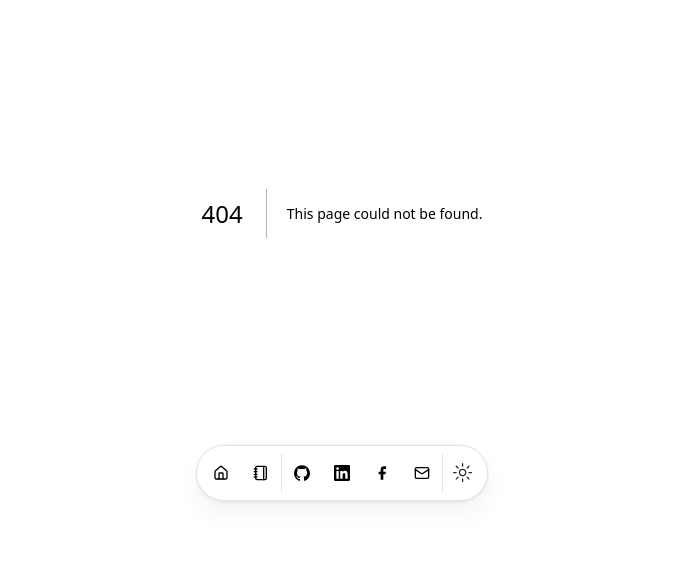
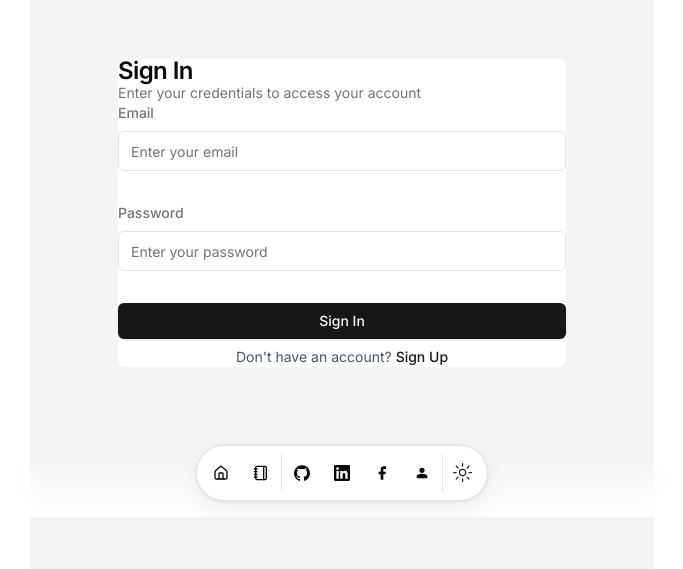
Before and after one commit to dat-j/project-FE, a Next.js app: page /signin in a window 1280 px wide. Before the commit this address had no page. Shown: the part 283-852 px from the top of the page, without its empty margins (298-981 px from the left). Built offline with nearby package versions, Linux system fonts and the light colour scheme.

Commit message:
feat: signin, signup component

```diff
--- a/package.json
+++ b/package.json
@@ -9,8 +9,10 @@
     "lint": "next lint"
   },
   "dependencies": {
+    "@hookform/resolvers": "^3.9.0",
     "@radix-ui/react-avatar": "^1.0.4",
     "@radix-ui/react-icons": "^1.3.0",
+    "@radix-ui/react-label": "^2.1.0",
     "@radix-ui/react-separator": "^1.1.0",
     "@radix-ui/react-slot": "^1.0.2",
     "@radix-ui/react-tooltip": "^1.0.7",
@@ -24,6 +26,7 @@
     "next-themes": "^0.3.0",
     "react": "^18",
     "react-dom": "^18",
+    "react-hook-form": "^7.53.0",
     "react-markdown": "^9.0.1",
     "rehype-pretty-code": "^0.13.2",
     "rehype-stringify": "^10.0.0",
@@ -32,7 +35,8 @@
     "shiki": "^1.7.0",
     "tailwind-merge": "^2.3.0",
     "tailwindcss-animate": "^1.0.7",
-    "unified": "^11.0.4"
+    "unified": "^11.0.4",
+    "zod": "^3.23.8"
   },
   "devDependencies": {
     "@tailwindcss/typography": "^0.5.13",
--- /dev/null
+++ b/src/app/me/page.tsx
@@ -0,0 +1,9 @@
+import React from 'react'
+
+const page = () => {
+  return (
+    <div>me</div>
+  )
+}
+
+export default page
--- /dev/null
+++ b/src/app/signin/page.tsx
@@ -0,0 +1,98 @@
+'use client'
+
+import { useState } from 'react'
+import { useRouter } from 'next/navigation'
+import Link from 'next/link'
+import { zodResolver } from '@hookform/resolvers/zod'
+import { useForm } from 'react-hook-form'
+import * as z from 'zod'
+import { Button } from '@/components/ui/button'
+import { Card, CardContent, CardDescription, CardFooter, CardHeader, CardTitle } from '@/components/ui/card'
+import { Input } from '@/components/ui/input'
+import { Form, FormControl, FormField, FormItem, FormLabel, FormMessage } from '@/components/ui/form'
+
+const formSchema = z.object({
+  email: z.string().email({
+    message: 'Please enter a valid email address.',
+  }),
+  password: z.string().min(8, {
+    message: 'Password must be at least 8 characters long.',
+  }),
+})
+
+export default function SignIn() {
+  const router = useRouter()
+  const [isLoading, setIsLoading] = useState(false)
+
+  const form = useForm<z.infer<typeof formSchema>>({
+    resolver: zodResolver(formSchema),
+    defaultValues: {
+      email: '',
+      password: '',
+    },
+  })
+
+  function onSubmit(values: z.infer<typeof formSchema>) {
+    setIsLoading(true)
+    // Here you would typically send a request to your authentication API
+    console.log(values)
+    setTimeout(() => {
+      setIsLoading(false)
+      router.push('/dashboard') // Redirect to dashboard after successful sign-in
+    }, 3000)
+  }
+
+  return (
+    <div className="flex items-center justify-center min-h-screen bg-gray-100">
+      <Card className="w-full max-w-md">
+        <CardHeader>
+          <CardTitle>Sign In</CardTitle>
+          <CardDescription>Enter your credentials to access your account</CardDescription>
+        </CardHeader>
+        <CardContent>
+          <Form {...form}>
+            <form onSubmit={form.handleSubmit(onSubmit)} className="space-y-8">
+              <FormField
+                control={form.control}
+                name="email"
+                render={({ field }) => (
+                  <FormItem>
+                    <FormLabel>Email</FormLabel>
+                    <FormControl>
+                      <Input placeholder="Enter your email" {...field} />
+                    </FormControl>
+                    <FormMessage />
+                  </FormItem>
+                )}
+              />
+              <FormField
+                control={form.control}
+                name="password"
+                render={({ field }) => (
+                  <FormItem>
+                    <FormLabel>Password</FormLabel>
+                    <FormControl>
+                      <Input type="password" placeholder="Enter your password" {...field} />
+                    </FormControl>
+                    <FormMessage />
+                  </FormItem>
+                )}
+              />
+              <Button type="submit" className="w-full" disabled={isLoading}>
+                {isLoading ? 'Signing In...' : 'Sign In'}
+              </Button>
+            </form>
+          </Form>
+        </CardContent>
+        <CardFooter className="flex justify-center">
+          <p className="text-sm text-gray-600">
+            Don't have an account?{' '}
+            <Link href="/signup" className="font-medium text-primary hover:underline">
+              Sign Up
+            </Link>
+          </p>
+        </CardFooter>
+      </Card>
+    </div>
+  )
+}
--- a/src/components/icons.tsx
+++ b/src/components/icons.tsx
@@ -113,6 +113,11 @@
       ></path>
     </svg>
   ),
+  person: (props: IconProps) => (
+    <svg xmlns="http://www.w3.org/2000/svg" width={64} height={64} viewBox="0 0 24 24" {...props}>
+	<path fill="currentColor" d="M12 12q-1.65 0-2.825-1.175T8 8t1.175-2.825T12 4t2.825 1.175T16 8t-1.175 2.825T12 12m-8 8v-2.8q0-.85.438-1.562T5.6 14.55q1.55-.775 3.15-1.162T12 13t3.25.388t3.15 1.162q.725.375 1.163 1.088T20 17.2V20z"></path>
+</svg>
+  ),
   notion: (props: IconProps) => (
     <svg
       width="100"
@@ -134,6 +139,7 @@
       />
     </svg>
   ),
+
   openai: (props: IconProps) => (
     <svg role="img" viewBox="0 0 24 24" {...props}>
       <path d="M22.2819 9.8211a5.9847 5.9847 0 0 0-.5157-4.9108 6.0462 6.0462 0 0 0-6.5098-2.9A6.0651 6.0651 0 0 0 4.9807 4.1818a5.9847 5.9847 0 0 0-3.9977 2.9 6.0462 6.0462 0 0 0 .7427 7.0966 5.98 5.98 0 0 0 .511 4.9107 6.051 6.051 0 0 0 6.5146 2.9001A5.9847 5.9847 0 0 0 13.2599 24a6.0557 6.0557 0 0 0 5.7718-4.2058 5.9894 5.9894 0 0 0 3.9977-2.9001 6.0557 6.0557 0 0 0-.7475-7.0729zm-9.022 12.6081a4.4755 4.4755 0 0 1-2.8764-1.0408l.1419-.0804 4.7783-2.7582a.7948.7948 0 0 0 .3927-.6813v-6.7369l2.02 1.1686a.071.071 0 0 1 .038.052v5.5826a4.504 4.504 0 0 1-4.4945 4.4944zm-9.6607-4.1254a4.4708 4.4708 0 0 1-.5346-3.0137l.142.0852 4.783 2.7582a.7712.7712 0 0 0 .7806 0l5.8428-3.3685v2.3324a.0804.0804 0 0 1-.0332.0615L9.74 19.9502a4.4992 4.4992 0 0 1-6.1408-1.6464zM2.3408 7.8956a4.485 4.485 0 0 1 2.3655-1.9728V11.6a.7664.7664 0 0 0 .3879.6765l5.8144 3.3543-2.0201 1.1685a.0757.0757 0 0 1-.071 0l-4.8303-2.7865A4.504 4.504 0 0 1 2.3408 7.872zm16.5963 3.8558L13.1038 8.364 15.1192 7.2a.0757.0757 0 0 1 .071 0l4.8303 2.7913a4.4944 4.4944 0 0 1-.6765 8.1042v-5.6772a.79.79 0 0 0-.407-.667zm2.0107-3.0231l-.142-.0852-4.7735-2.7818a.7759.7759 0 0 0-.7854 0L9.409 9.2297V6.8974a.0662.0662 0 0 1 .0284-.0615l4.8303-2.7866a4.4992 4.4992 0 0 1 6.6802 4.66zM8.3065 12.863l-2.02-1.1638a.0804.0804 0 0 1-.038-.0567V6.0742a4.4992 4.4992 0 0 1 7.3757-3.4537l-.142.0805L8.704 5.459a.7948.7948 0 0 0-.3927.6813zm1.0976-2.3654l2.602-1.4998 2.6069 1.4998v2.9994l-2.5974 1.4997-2.6067-1.4997Z" />
--- /dev/null
+++ b/src/components/ui/form.tsx
@@ -0,0 +1,178 @@
+"use client"
+
+import * as React from "react"
+import * as LabelPrimitive from "@radix-ui/react-label"
+import { Slot } from "@radix-ui/react-slot"
+import {
+  Controller,
+  ControllerProps,
+  FieldPath,
+  FieldValues,
+  FormProvider,
+  useFormContext,
+} from "react-hook-form"
+
+import { cn } from "@/lib/utils"
+import { Label } from "@/components/ui/label"
+
+const Form = FormProvider
+
+type FormFieldContextValue<
+  TFieldValues extends FieldValues = FieldValues,
+  TName extends FieldPath<TFieldValues> = FieldPath<TFieldValues>
+> = {
+  name: TName
+}
+
+const FormFieldContext = React.createContext<FormFieldContextValue>(
+  {} as FormFieldContextValue
+)
+
+const FormField = <
+  TFieldValues extends FieldValues = FieldValues,
+  TName extends FieldPath<TFieldValues> = FieldPath<TFieldValues>
+>({
+  ...props
+}: ControllerProps<TFieldValues, TName>) => {
+  return (
+    <FormFieldContext.Provider value={{ name: props.name }}>
+      <Controller {...props} />
+    </FormFieldContext.Provider>
+  )
+}
+
+const useFormField = () => {
+  const fieldContext = React.useContext(FormFieldContext)
+  const itemContext = React.useContext(FormItemContext)
+  const { getFieldState, formState } = useFormContext()
+
+  const fieldState = getFieldState(fieldContext.name, formState)
+
+  if (!fieldContext) {
+    throw new Error("useFormField should be used within <FormField>")
+  }
+
+  const { id } = itemContext
+
+  return {
+    id,
+    name: fieldContext.name,
+    formItemId: `${id}-form-item`,
+    formDescriptionId: `${id}-form-item-description`,
+    formMessageId: `${id}-form-item-message`,
+    ...fieldState,
+  }
+}
+
+type FormItemContextValue = {
+  id: string
+}
+
+const FormItemContext = React.createContext<FormItemContextValue>(
+  {} as FormItemContextValue
+)
+
+const FormItem = React.forwardRef<
+  HTMLDivElement,
+  React.HTMLAttributes<HTMLDivElement>
+>(({ className, ...props }, ref) => {
+  const id = React.useId()
+
+  return (
+    <FormItemContext.Provider value={{ id }}>
+      <div ref={ref} className={cn("space-y-2", className)} {...props} />
+    </FormItemContext.Provider>
+  )
+})
+FormItem.displayName = "FormItem"
+
+const FormLabel = React.forwardRef<
+  React.ElementRef<typeof LabelPrimitive.Root>,
+  React.ComponentPropsWithoutRef<typeof LabelPrimitive.Root>
+>(({ className, ...props }, ref) => {
+  const { error, formItemId } = useFormField()
+
+  return (
+    <Label
+      ref={ref}
+      className={cn(error && "text-destructive", className)}
+      htmlFor={formItemId}
+      {...props}
+    />
+  )
+})
+FormLabel.displayName = "FormLabel"
+
+const FormControl = React.forwardRef<
+  React.ElementRef<typeof Slot>,
+  React.ComponentPropsWithoutRef<typeof Slot>
+>(({ ...props }, ref) => {
+  const { error, formItemId, formDescriptionId, formMessageId } = useFormField()
+
+  return (
+    <Slot
+      ref={ref}
+      id={formItemId}
+      aria-describedby={
+        !error
+          ? `${formDescriptionId}`
+          : `${formDescriptionId} ${formMessageId}`
+      }
+      aria-invalid={!!error}
+      {...props}
+    />
+  )
+})
+FormControl.displayName = "FormControl"
+
+const FormDescription = React.forwardRef<
+  HTMLParagraphElement,
+  React.HTMLAttributes<HTMLParagraphElement>
+>(({ className, ...props }, ref) => {
+  const { formDescriptionId } = useFormField()
+
+  return (
+    <p
+      ref={ref}
+      id={formDescriptionId}
+      className={cn("text-[0.8rem] text-muted-foreground", className)}
+      {...props}
+    />
+  )
+})
+FormDescription.displayName = "FormDescription"
+
+const FormMessage = React.forwardRef<
+  HTMLParagraphElement,
+  React.HTMLAttributes<HTMLParagraphElement>
+>(({ className, children, ...props }, ref) => {
+  const { error, formMessageId } = useFormField()
+  const body = error ? String(error?.message) : children
+
+  if (!body) {
+    return null
+  }
+
+  return (
+    <p
+      ref={ref}
+      id={formMessageId}
+      className={cn("text-[0.8rem] font-medium text-destructive", className)}
+      {...props}
+    >
+      {body}
+    </p>
+  )
+})
+FormMessage.displayName = "FormMessage"
+
+export {
+  useFormField,
+  Form,
+  FormItem,
+  FormLabel,
+  FormControl,
+  FormDescription,
+  FormMessage,
+  FormField,
+}
--- /dev/null
+++ b/src/components/ui/input.tsx
@@ -0,0 +1,19 @@
+import React, { InputHTMLAttributes } from 'react'
+
+interface InputProps extends InputHTMLAttributes<HTMLInputElement> {
+  className?: string
+}
+
+export const Input = React.forwardRef<HTMLInputElement, InputProps>(
+  ({ className = '', ...props }, ref) => {
+    return (
+      <input
+        className={`flex h-10 w-full rounded-md border border-input bg-background px-3 py-2 text-sm ring-offset-background file:border-0 file:bg-transparent file:text-sm file:font-medium placeholder:text-muted-foreground focus-visible:outline-none focus-visible:ring-2 focus-visible:ring-ring focus-visible:ring-offset-2 disabled:cursor-not-allowed disabled:opacity-50 ${className}`}
+        ref={ref}
+        {...props}
+      />
+    )
+  }
+)
+
+Input.displayName = 'Input'
--- /dev/null
+++ b/src/components/ui/label.tsx
@@ -0,0 +1,26 @@
+"use client"
+
+import * as React from "react"
+import * as LabelPrimitive from "@radix-ui/react-label"
+import { cva, type VariantProps } from "class-variance-authority"
+
+import { cn } from "@/lib/utils"
+
+const labelVariants = cva(
+  "text-sm font-medium leading-none peer-disabled:cursor-not-allowed peer-disabled:opacity-70"
+)
+
+const Label = React.forwardRef<
+  React.ElementRef<typeof LabelPrimitive.Root>,
+  React.ComponentPropsWithoutRef<typeof LabelPrimitive.Root> &
+    VariantProps<typeof labelVariants>
+>(({ className, ...props }, ref) => (
+  <LabelPrimitive.Root
+    ref={ref}
+    className={cn(labelVariants(), className)}
+    {...props}
+  />
+))
+Label.displayName = LabelPrimitive.Root.displayName
+
+export { Label }
--- a/src/data/resume.tsx
+++ b/src/data/resume.tsx
@@ -51,10 +51,10 @@
 
         navbar: true,
       },
-      email: {
-        name: "Send Email",
-        url: "#",
-        icon: Icons.email,
+      Profile: {
+        name: "Profile",
+        url: "/me",
+        icon: Icons.person,
 
         navbar: true,
       },
```
Also changed, not shown: src/app/signup/page.tsx (added), 2 other files (tests, documents, lock files or other folders).
